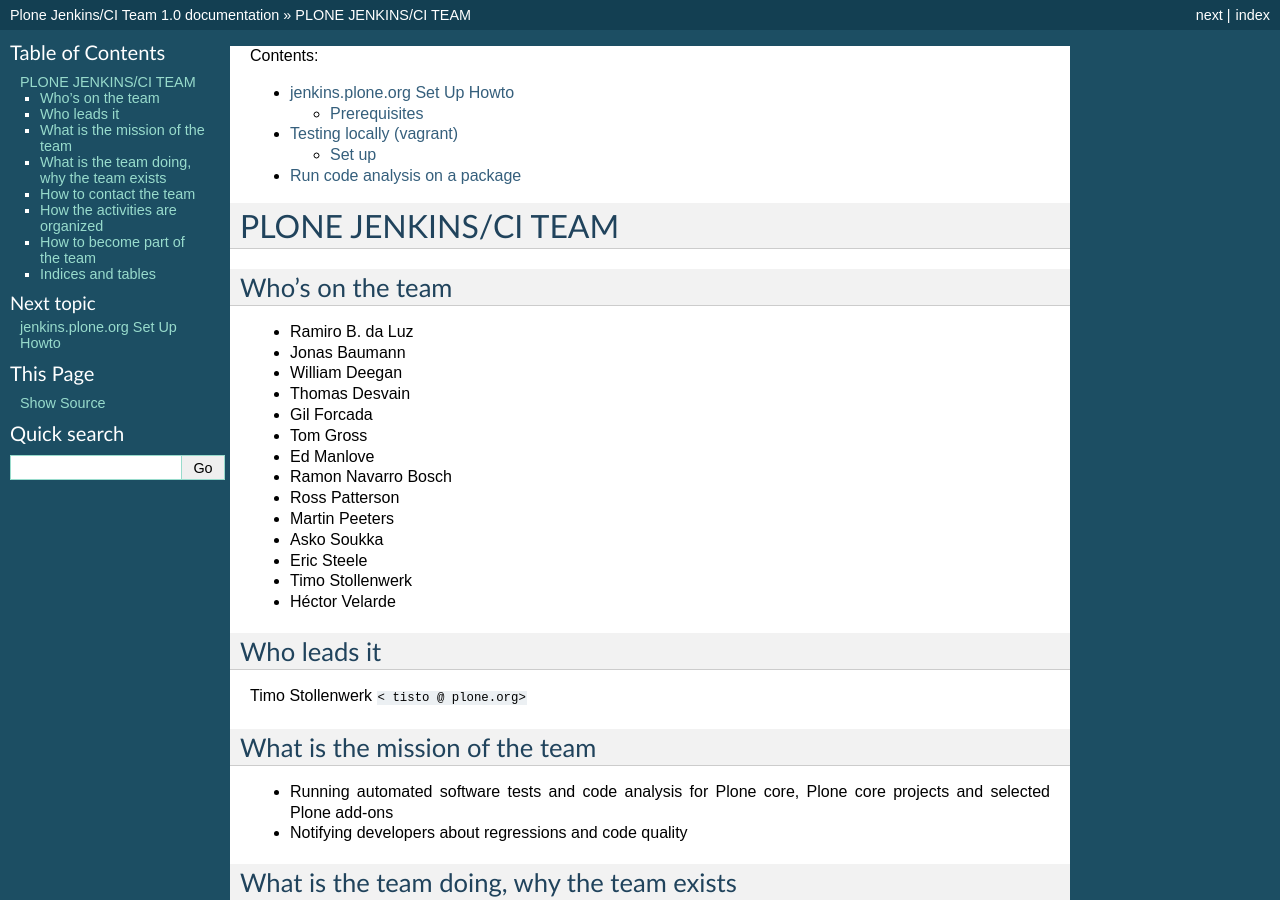
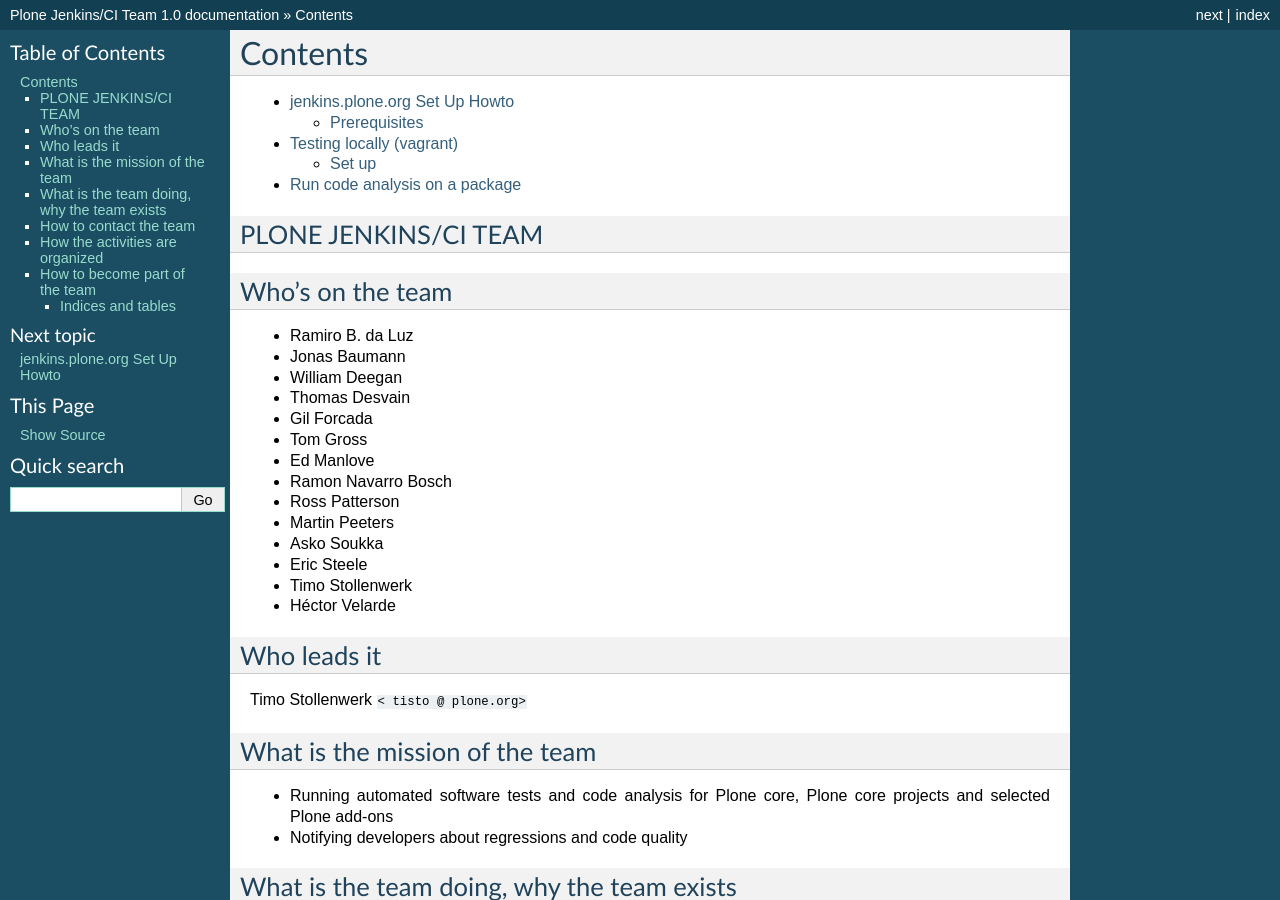
Before and after one commit to plone/jenkins.plone.org, a Sphinx documentation site: the page built from docs/source/index.rst, in a window 1280 px wide and 900 px high. Built offline with Sphinx 7.4.7, drawn with Linux system fonts in a browser that asks for light colours; some of the changed text lies outside the part shown.

Commit message:
Fix headings

```diff
--- a/docs/source/index.rst
+++ b/docs/source/index.rst
@@ -3,7 +3,9 @@
    You can adapt this file completely to your liking, but it should at least
    contain the root `toctree` directive.
 
-Contents:
+========
+Contents
+========
 
 .. toctree::
    :maxdepth: 2
```
Also changed, not shown: README.rst (+8 -9 lines).
